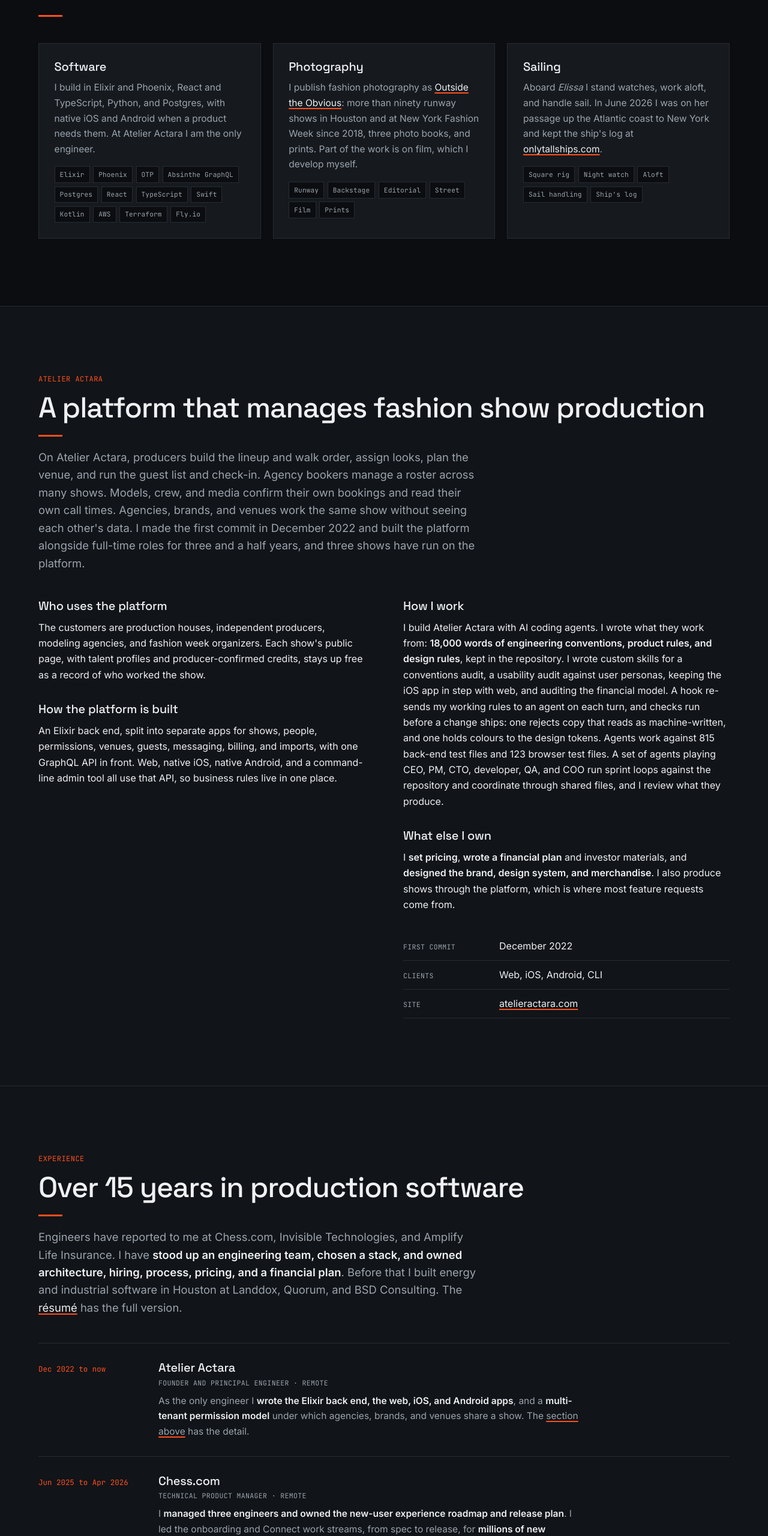
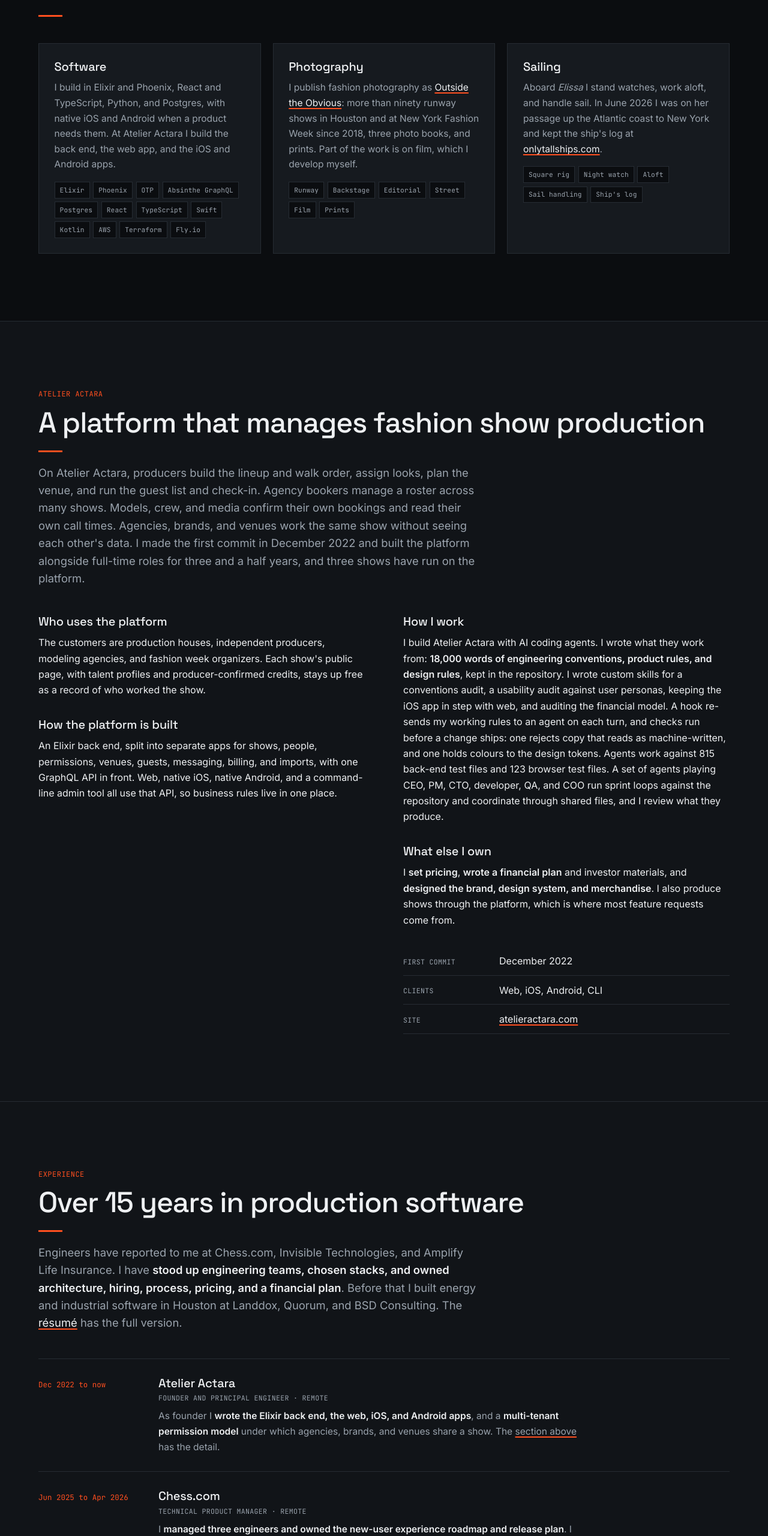
Before and after one commit to StavroMueller/jpclifford.com, a plain HTML site: page docs/index.html in a window 1280 px wide. Shown: the part 940-3501 px from the top of the page at 60% size. Drawn offline with Linux system fonts and the light colour scheme; no server answers.

Commit message:
Call Julien the founder of Atelier Actara, and say engineering teams
"Sole engineer" and "only engineer" no longer describe his role at
Atelier Actara on the site, the résumé, or in llms.txt: he is the
founder who builds the software, runs the business, and produces shows.
CLAUDE.md records the ruling. The label stays for BSD Consulting, where
it is the job.

General statements now say he has stood up engineering teams, plural.
Rebuilt the PDF; copy-check passes and the page count stays at two.

```diff
--- a/docs/index.html
+++ b/docs/index.html
@@ -197,8 +197,8 @@
           <h3 class="title">Software</h3>
           <p>
             I build in Elixir and Phoenix, React and TypeScript, Python, and Postgres, with
-            native iOS and Android when a product needs them. At Atelier Actara I am the only
-            engineer.
+            native iOS and Android when a product needs them. At Atelier Actara I build
+            the back end, the web app, and the iOS and Android apps.
           </p>
           <ul class="tags">
             <li>Elixir</li><li>Phoenix</li><li>OTP</li><li>Absinthe GraphQL</li><li>Postgres</li>
@@ -303,7 +303,7 @@
         <h2 class="headline">Over 15 years in production software</h2>
         <p class="lede">
           Engineers have reported to me at Chess.com, Invisible Technologies, and Amplify
-          Life Insurance. I have <strong>stood up an engineering team, chosen a stack, and owned
+          Life Insurance. I have <strong>stood up engineering teams, chosen stacks, and owned
           architecture, hiring, process, pricing, and a financial plan</strong>. Before that I built energy and industrial software in Houston
           at Landdox, Quorum, and BSD Consulting. The
           <a href="Julien-Clifford-Resume.pdf">résumé</a> has the full version.
@@ -315,7 +315,7 @@
           <div class="job-when"><span class="date">Dec 2022 to now</span></div>
           <div>
             <h3 class="title">Atelier Actara <span class="role">Founder and principal engineer · Remote</span></h3>
-            <p>As the only engineer I <strong>wrote the Elixir back end, the web, iOS, and Android apps</strong>, and a <strong>multi-tenant permission model</strong> under which agencies, brands, and venues share a show. The <a href="#atelier">section above</a> has the detail.</p>
+            <p>As founder I <strong>wrote the Elixir back end, the web, iOS, and Android apps</strong>, and a <strong>multi-tenant permission model</strong> under which agencies, brands, and venues share a show. The <a href="#atelier">section above</a> has the detail.</p>
           </div>
         </li>
         <li class="job">
```
Also changed, not shown: resume/resume.html (+1 -1 lines), docs/llms.txt, 2 other files.
